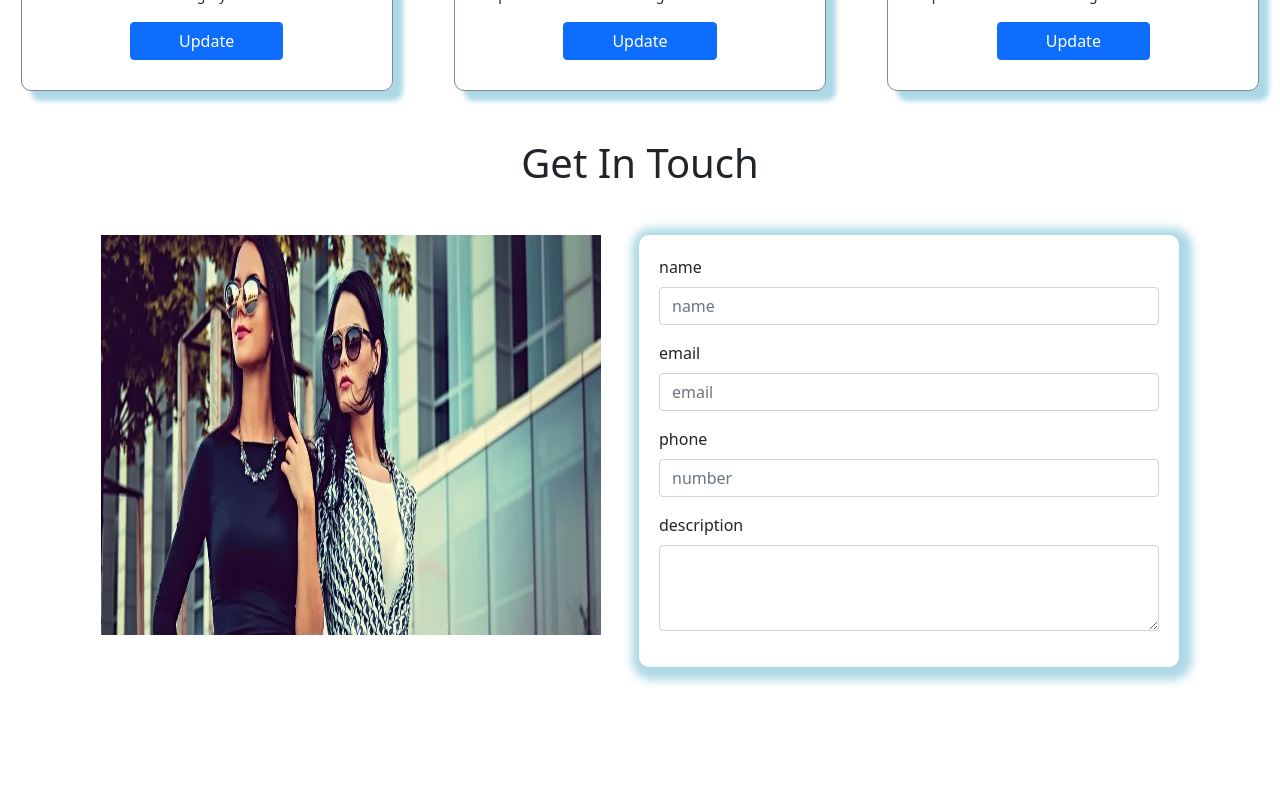
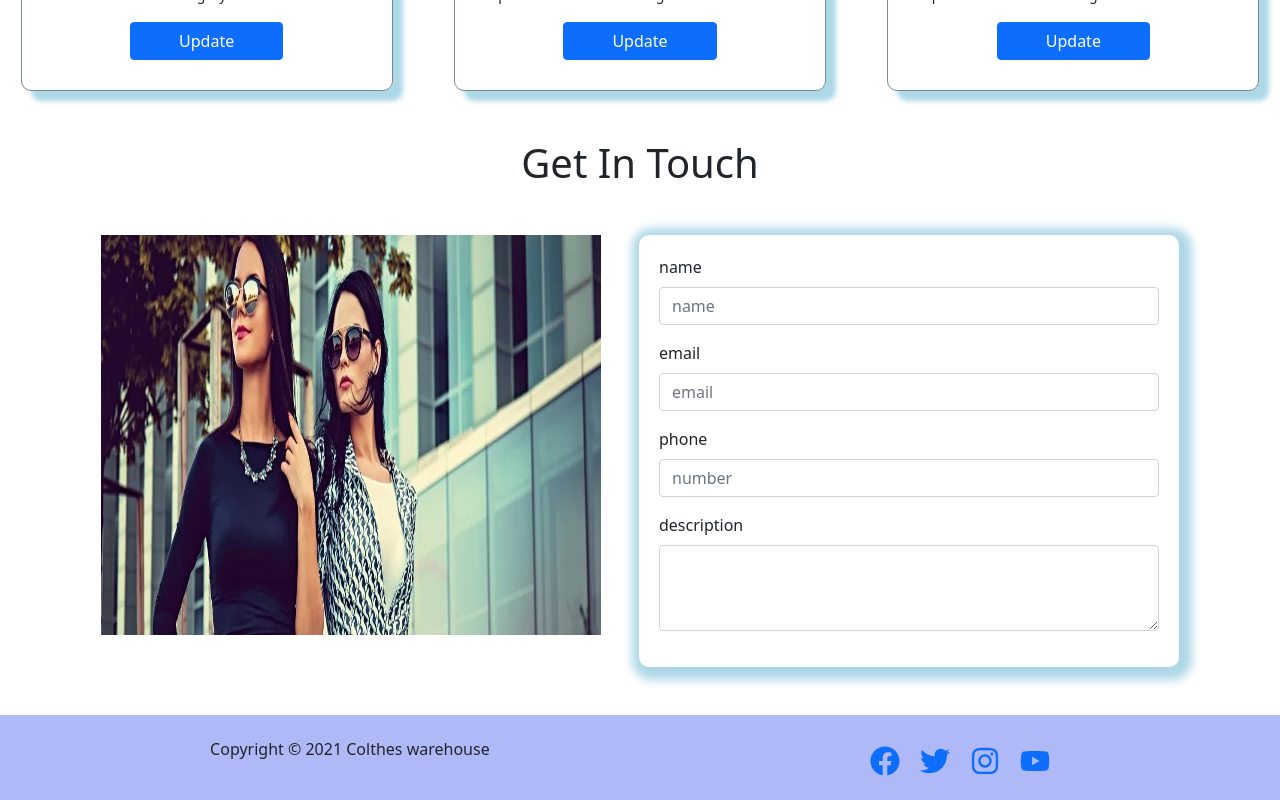
Before and after one commit to roshnirifa/Unity-warehouse-client, a React (Create React App) app: page / in a window 1280 px wide. Shown: the part 1816-2616 px from the top of the page. Before the commit the page ends 2531 px from the top, so only its background shows below. Built offline with nearby package versions, Linux system fonts and the light colour scheme; a web font is replaced by a local one.

Commit message:
footer addd

```diff
--- a/package.json
+++ b/package.json
@@ -10,6 +10,7 @@
     "react": "^18.1.0",
     "react-bootstrap": "^2.3.1",
     "react-dom": "^18.1.0",
+    "react-icons": "^4.3.1",
     "react-router-dom": "^6.3.0",
     "react-scripts": "5.0.1",
     "react-toastify": "^8.2.0",
--- a/src/pages/Home/Home/Home.js
+++ b/src/pages/Home/Home/Home.js
@@ -1,4 +1,5 @@
 import React from 'react';
+import Footer from '../../shared/Footer/Footer';
 import Contact from '../Contact/Contact';
 import Banner from './Banner/Banner';
 import './Home.css'
@@ -10,6 +11,7 @@ const Home = () => {
             <Banner></Banner>
             <Inventory></Inventory>
             <Contact></Contact>
+            <Footer></Footer>
         </div>
     );
 };
--- /dev/null
+++ b/src/pages/shared/Footer/Footer.css
@@ -0,0 +1,13 @@
+.footer {
+    background-color: #B0B9F7;
+    padding: 20px
+}
+
+.icon {
+    font-size: 30px;
+
+}
+
+.icon a {
+    margin-right: 20px;
+}
--- /dev/null
+++ b/src/pages/shared/Footer/Footer.js
@@ -0,0 +1,28 @@
+import React from 'react';
+import './Footer.css'
+import { FaFacebook, FaTwitter, FaInstagram, FaYoutube } from 'react-icons/fa';
+
+const Footer = () => {
+    return (
+
+        <footer className='footer'>
+            <div class="d-flex justify-content-around align-items-center">
+
+                <p>Copyright © 2021 Colthes warehouse</p>
+
+
+                <div className='icon'>
+                    <a href=""><FaFacebook /></a>
+                    <a href=""><FaTwitter /></a>
+                    <a href=""><FaInstagram /></a>
+                    <a href=""><FaYoutube /></a>
+
+
+                </div>
+            </div>
+        </footer>
+
+    );
+};
+
+export default Footer;
```
Also changed, not shown: 1 other file (tests, documents, lock files or other folders).
